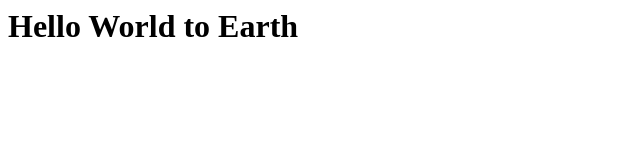
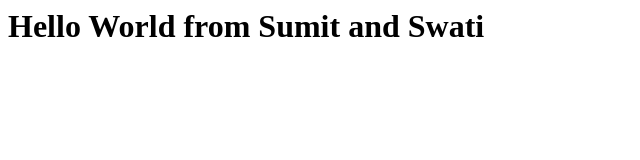
Before and after one commit to awatesumit/analytics, a plain HTML site: page index.html in a window 1280 px wide. Shown: the whole page, without its empty margins (0-640 px from the left). Drawn offline with Linux system fonts and the light colour scheme.

Commit message:
Update index.html

```diff
--- a/index.html
+++ b/index.html
@@ -1,7 +1,7 @@
 <html>
   <body>
     <h1>
-      Hello World to Earth
+      Hello World from Sumit and Swati
     </h1>
   </body>
 </html>
```
